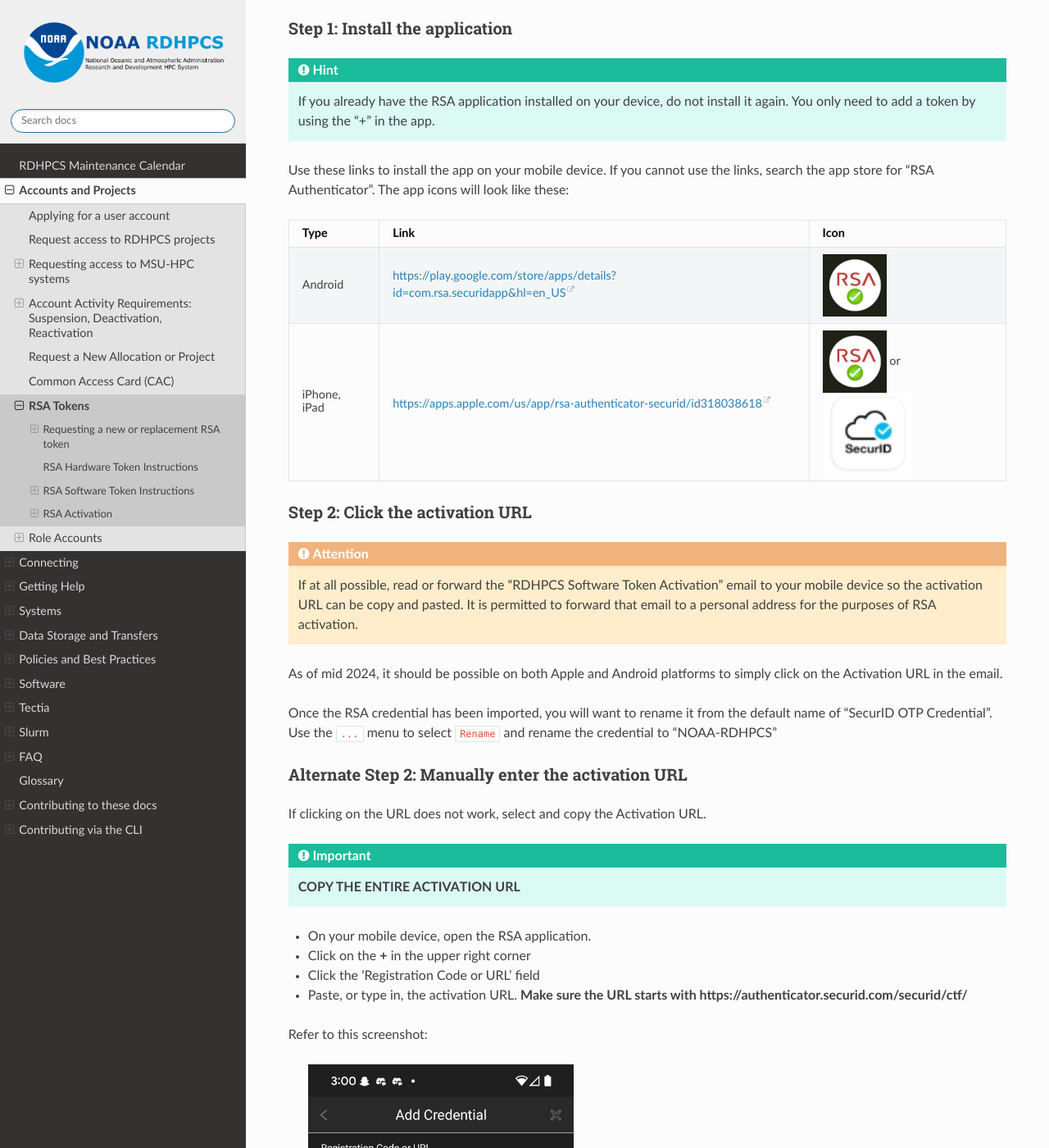
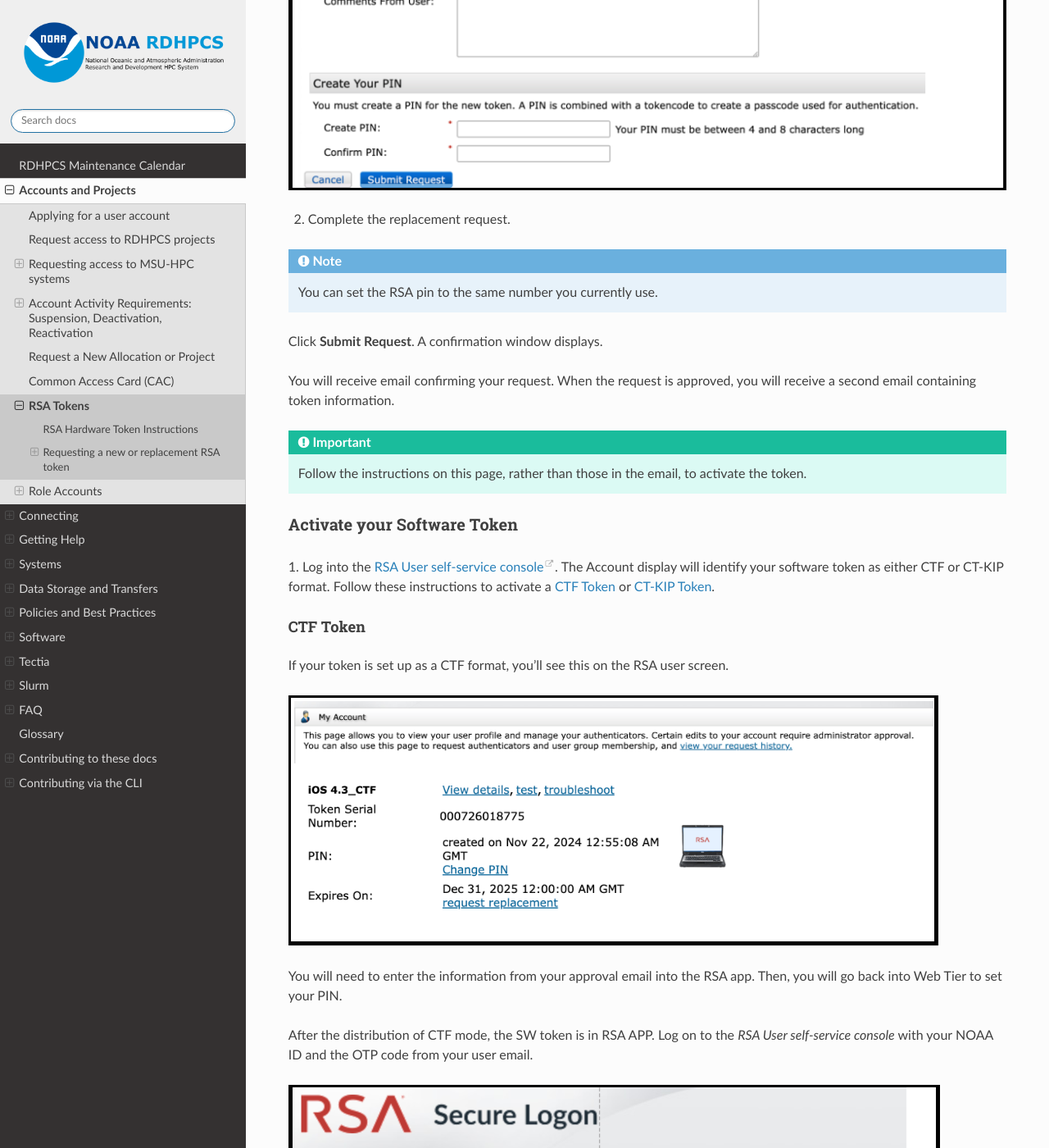
Before and after one commit to NOAA-RDHPCS/noaa-rdhpcs.github.io, a Sphinx documentation site: the page built from source/accounts/rsa_token.rst, in a window 1280 px wide and 1400 px high, scrolled down 1985 px. Shown: the whole window at 82% size. Built offline with Sphinx 7.4.7 and the Read the Docs theme 3.1.0, drawn with Linux system fonts in a browser that asks for light colours; some of the changed text lies outside the part shown.

Commit message:
updating RSA token instructions

```diff
--- a/source/accounts/accounts_and_projects.rst
+++ b/source/accounts/accounts_and_projects.rst
@@ -197,7 +197,7 @@ reapply for NOAA RDHPCS access.
 Request a New Allocation or Project
 ===================================
 
-Allocation requests currently flow via helpdesk requests.  Send an
+Allocation requests currently flow via Helpdesk requests.  Send an
 email to the appropriate :ref:`HPCS-specific help address
 <getting_help>`.
 
--- a/source/accounts/rsa_token.rst
+++ b/source/accounts/rsa_token.rst
@@ -21,7 +21,7 @@ systems. With the widespread adaption of smart phones, it is preferred
 that users install the RSA SecurID app on their device.  Hardware
 fobs are available on request, but expect a several week lead time.
 
-As part of obtaining a NOAA RDHPCS Acount, you will request an RSA
+As part of obtaining a NOAA RDHPCS Account, you will request an RSA
 token, and follow the below steps to activate or configure it.
 
 .. attention::
@@ -30,17 +30,26 @@ token, and follow the below steps to activate or configure it.
    Do not re-use a token code; wait for it to change.
 
 
-Regardless of RSA type, your first step is to fill out a form.
+RSA Hardware Token Instructions
+===============================
 
+If you have been allocated a hardware token, confirm receipt by
+opening a helpdesk ticket.  Send an email from your NOAA.gov account
+to `rdhpcs.aim.help@noaa.gov <mailto:rdhpcs.aim.help@noaa.gov>`_ Use a
+subject of 'First.Last: Enable token' (replace First.Last with your
+First Last NOAA username).  Once enabled, proceed with the activation
+steps below.
+
+.. _rsa-software-token-user-instructions:
 
 Requesting a new or replacement RSA token
 =========================================
 
-New users: Submit the RSA token request form and OTRS Ticket
-------------------------------------------------------------
+New users: Submit the RSA token request form
+--------------------------------------------
 
 1. Access the RDHPCS `AIM <https://aim.rdhpcs.noaa.gov>`_ site and follow
-the link labeled "Make a request for an RSA token".  Make sure you are
+the link labeled **Make a request for an RSA token**.  Make sure you are
 logged into Google with your NOAA.GOV credentials, and fill out the
 form.
 
@@ -61,174 +70,89 @@ First.Last with your First Last NOAA username).
 Current users: Replacement token for a new smart phone
 ------------------------------------------------------
 
-Send an email from your NOAA.gov account to `rdhpcs.aim.help@noaa.gov
-<mailto:rdhpcs.aim.help@noaa.gov>`_ requesting a new RSA activation
-URL.  Use a subject of 'First.Last: Token for new device' (replace
-First.Last with your First Last NOAA username).Wait for responses to
-your helpdesk ticket, then proceed.
+1. Log into the `RSA User self-service console <https://rsauser.boulder.rdhpcs.noaa.gov>`_.
 
-RSA Hardware Token Instructions
-===============================
+.. image:: /images/newrsa1.png
 
-If you have been allocated a hardware token, confirm receipt by
-opening a helpdesk ticket.  Send an email from your NOAA.gov account
-to `rdhpcs.aim.help@noaa.gov <mailto:rdhpcs.aim.help@noaa.gov>`_ Use a
-subject of 'First.Last: Enable token' (replace First.Last with your
-First Last NOAA username).  Once enabled, proceed with the activation
-steps below.
+Click **request replacement**. The Request Replacement window displays.
 
-.. _rsa-software-token-user-instructions:
+.. image:: /images/newrsa2.png
+
+2. Complete the replacement request.
+
+.. note::
+
+   You can set the RSA pin to the same number you currently use.
+
+Click **Submit Request**. A confirmation window displays.
+
+You will receive email confirming your request. When the request is approved,
+you will receive a second email containing token information.
+
+.. important::
+
+   Follow the instructions on this page, rather than those in the email, to
+   activate the token.
+
+Activate your Software Token
+----------------------------
+
+1. Log into the `RSA User self-service console <https://rsauser.boulder.rdhpcs.noaa.gov>`_.
+The Account display will identify your software token as either CTF or CT-KIP
+format. Follow these instructions to activate a :ref:`software-token-CTF`
+or :ref:`software-token-CT-KIP`.
 
 
-RSA Software Token Instructions
-===============================
+.. _software-token-ctf:
 
-.. attention::
+CTF Token
+^^^^^^^^^
+If your token is set up as a CTF format, you'll see this on the RSA user
+screen.
 
-   Users are allowed *one* RSA token.  Choose one mobile platform --
-   Apple or Android -- to use your RSA soft token on.
+.. image:: /images/RSACTF1.png
 
-.. attention::
+You will need to enter the information
+from your approval email into the RSA app. Then, you will go back into Web Tier
+to set your PIN.
 
-   You **cannot reuse** an authentication token or URL.  If you get a
-   new mobile device, see the above section.
+After the distribution of CTF mode, the SW token is in RSA APP. Log on to the
+`RSA User self-service console` with your NOAA ID and the OTP code from
+your user email.
+
+.. image:: /images/RSACTF2.png
+
+The PIN Required screen displays.
+
+.. image:: /images/RSACTF3.png
+
+Set and confirm your PIN.
+This completes the process. If you have any problems, send email to
+rdhpcs.aim.help@NOAA.gov to open a Helpdesk ticket.
 
 
-Before proceeding, you must have an email from the RDHPCS Accounts
-Team that provides the activation URL.  Forward that email or URL to
-your smart phone.
+.. _software-token-ct-kip:
 
-.. attention:: The activation URL is only good for seven (7) days!
+CT-KIP Token
+^^^^^^^^^^^^
 
-Step 1: Install the application
--------------------------------
+Log on to the `RSA User self-service console` with your NOAA ID.
+The token screen displays.
 
-.. hint::
+.. image:: /images/RSAKIP1.png
 
-   If you already have the RSA application installed on your device,
-   do not install it again.  You only need to add a token by using the
-   “+” in the app.
+Click **Activate Your Token**. The Activate your Token screen
+displays.
 
-Use these links to install the app on your mobile device.  If you
-cannot use the links, search the app store for "RSA Authenticator".
-The app icons will look like these:
+.. image:: /images/RSAKIP1.png
 
-.. |android url|	replace:: https://play.google.com/store/apps/details?id=com.rsa.securidapp&hl=en_US
-.. |mac url|		replace:: https://apps.apple.com/us/app/rsa-authenticator-securid/id318038618
+On your personal device, open the RSA app. Scan the QR
+code from the display.
+
+This completes the process. If you have any problems, send email to
+rdhpcs.aim.help@NOAA.gov to open a Helpdesk ticket.
 
 
 
-+--------------+----------------+--------------------------------+
-| Type         | Link           | Icon                           |
-+==============+================+================================+
-| Android      |  |android url| | |android icon|                 |
-+--------------+----------------+--------------------------------+
-| iPhone, iPad |  |mac url|     | |android icon| or |apple icon| |
-+--------------+----------------+--------------------------------+
-
-
-Step 2: Click the activation URL
---------------------------------
-
-.. attention::
-
-   If at all possible, read or forward the "RDHPCS Software Token
-   Activation" email to your mobile device so the activation URL can
-   be copy and pasted.  It is permitted to forward that email to a
-   personal address for the purposes of RSA activation.
-
-
-As of mid 2024, it should be possible on both Apple and Android
-platforms to simply click on the Activation URL in the email.
-
-
-Once the RSA credential has been imported, you will want to rename it
-from the default name of "SecurID OTP Credential".  Use the ``...``
-menu to select ``Rename`` and rename the credential to "NOAA-RDHPCS"
-
-
-Alternate Step 2: Manually enter the activation URL
----------------------------------------------------
-
-If clicking on the URL does not work, select and copy the Activation
-URL.
-
-.. important::
-
-   **COPY THE ENTIRE ACTIVATION URL**
-
-- On your mobile device, open the RSA application.
-
-- Click on the **+** in the upper right corner
-
-- Click the 'Registration Code or URL' field
-
-- Paste, or type in, the activation URL.  **Make sure the URL starts
-  with https://authenticator.securid.com/securid/ctf/**
-
-.. |android fillin|     image:: /images/rsa_android_fillin.png
-        :scale: 30 %
-        :alt: Android (new) fillin
-.. |apple fillin|       image:: /images/rsa_apple_fillin.png
-        :scale: 60 %
-        :alt: Apple fillin
-.. |popup activation|   image:: /images/rsa_popup_activation_code.png
-        :scale: 30 %
-
-
-Refer to this screenshot:
-
- |android fillin|
-
-.. attention::
-
-   **Leave the email and organization fields blank!!**
-
-You have filled in the URL field **and the email and organization
-fields are blank.**
-
-- The **Submit** button should now be active.  Click it.
-
-Now proceed with the below activation steps.
-
-
-
-
-RSA Activation
-==============
-
-Step 3: RSA Activation and PIN setting
---------------------------------------
-
-When you have just configured your RSA soft token, or have just
-confirmed receipt of your RSA hardware token (fob), it will be
-inactive.  Follow these steps to activate your RSA token:
-
-#. Access the `RDHPCS SSLVPN <https://sslvpn.rdhpcs.noaa.gov/>`_
-#. Enter your username; the "First.Last" portion of your NOAA email
-   address.
-#. For the password, enter the 6-digit code shown on the fob, or the
-   8-digit code shown on the app.
-#. Follow the prompts to set a PIN. Use 4 to 8 alphanumeric characters.
-#. Confirm the PIN by re-entering it.
-#. Once complete, you may close that browser window.
-
-.. note::
-
-   Do remember your PIN.  When you are asked to enter your RSA
-   passcode, you will enter your PIN followed by the 8 digit number
-   displayed in the RSA app on your mobile device.
-
-
-.. attention::
-
-   The token code displayed on the fob or app **is a single use code.**
-   Do not re-use a token code; wait for it to change.
-
-
-Step 4: Success!  Mark helpdesk ticket as completed
----------------------------------------------------
-
-You have now activated your NOAA RDHPCS RSA token. **Reply to the
-helpdesk ticket confirming success.** You may now proceed with
-accessing the desired HPCS resources.
+Scan the QR code
+If your token
```
Also changed, not shown: other parts of source/accounts/accounts_and_projects.rst (+2 -2 lines), source/images/AIM1.png (added), source/images/RSACTF1.png (added), source/images/RSACTF2.png (added), source/images/RSACTF3.png (added), source/images/RSAKIP1.png (added), source/images/RSAKIP2.png (added), source/images/newrsa1.png (added), source/images/newrsa2.png (added).
